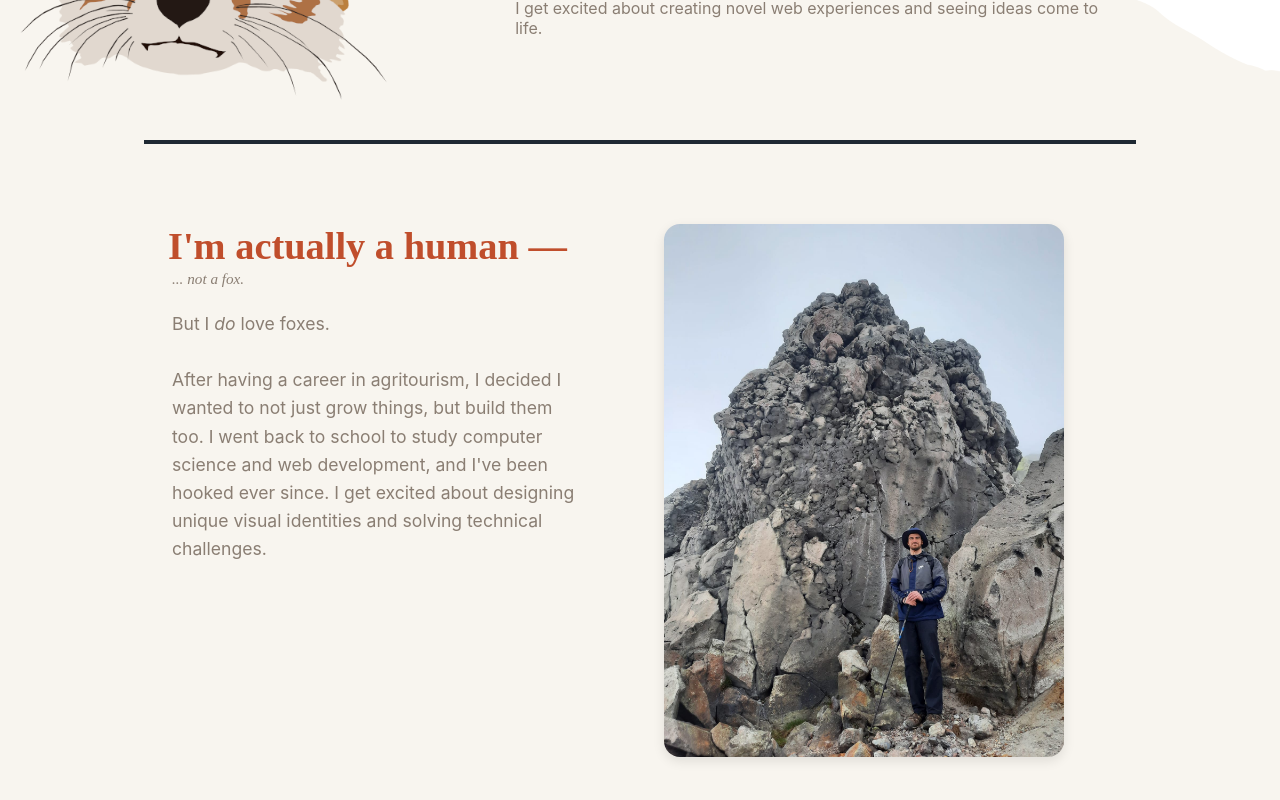
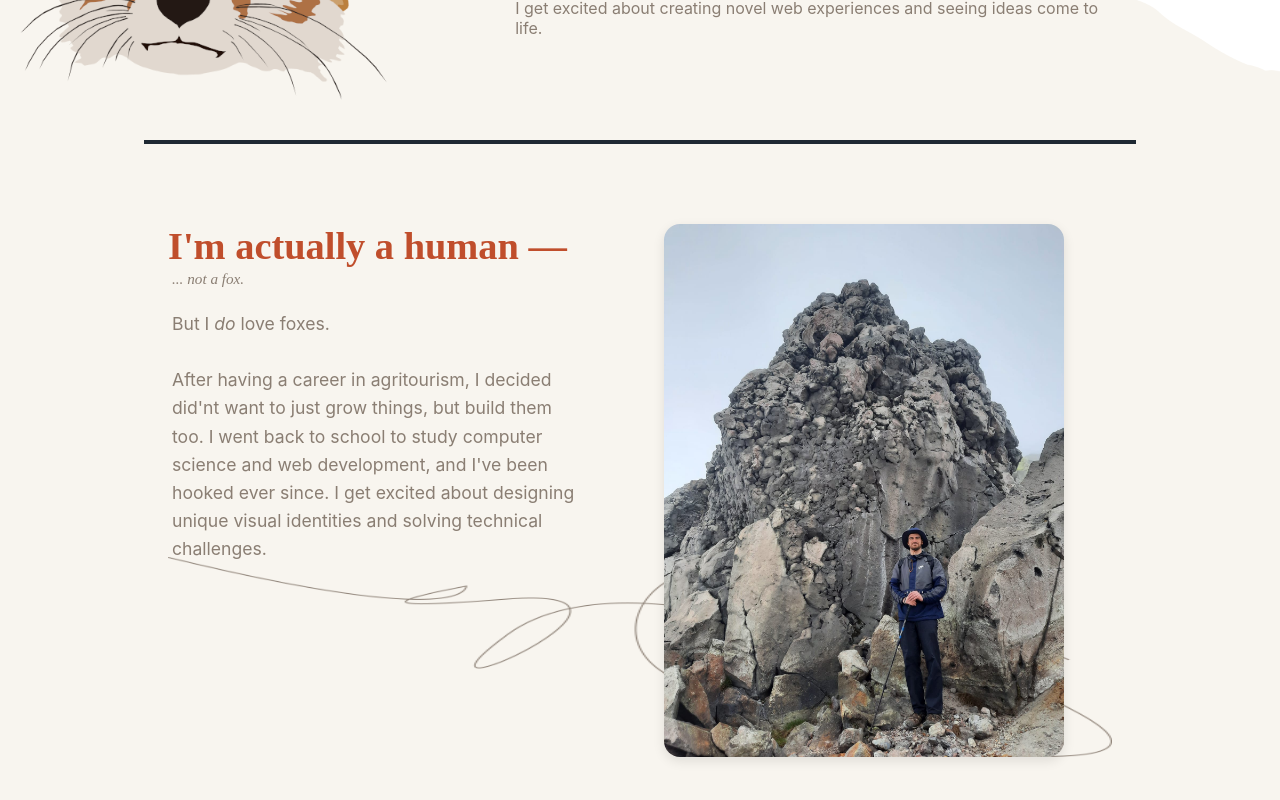
Before and after one commit to SpaceJamDVD/portfolio, a React (Vite) app: page / in a window 1280 px wide. Shown: the part 618-1418 px from the top of the page. Built offline with nearby package versions, Linux system fonts and the light colour scheme.

Commit message:
revised about section

```diff
--- a/src/features/portfolio/components/About/About.module.css
+++ b/src/features/portfolio/components/About/About.module.css
@@ -1,11 +1,42 @@
 .about {
+  margin: 80px auto;
+  max-width: 1200px;
+  padding: 0 24px;
+  position: relative;
+}
+
+.contentContainer {
   display: grid;
   grid-template-columns: 1fr 1fr;
   gap: 48px;
-  margin: 80px auto;
-  max-width: 1200px;
-  padding: 0 24px;
   align-items: start;
+}
+
+.squiggleContainer {
+  position: absolute;
+  top: 0;
+  left: 24px;
+  right: 24px;
+  bottom: 0;
+  pointer-events: none;
+}
+
+.squiggle {
+  position: absolute;
+  bottom: 1%; /* Adjust this - 40% up from bottom should be around end of text */
+  left: 0;
+  width: 100%; /* Spans across both columns but not full width */
+  height: 200px;
+  z-index: 1;
+}
+
+.photo {
+  position: relative;
+  z-index: 2; /* Above squiggle */
+  width: 100%;
+  max-width: 400px;
+  border-radius: 16px;
+  box-shadow: 0 4px 12px rgba(0, 0, 0, 0.1);
 }
 
 .text {
@@ -13,6 +44,7 @@
   flex-direction: column;
   justify-content: flex-start;
   gap: 16px;
+  position: relative; /* Add this so squiggle can position relative to text */
 }
 
 .heading {
--- a/src/features/portfolio/components/About/About.tsx
+++ b/src/features/portfolio/components/About/About.tsx
@@ -1,22 +1,36 @@
+import type React from 'react';
 import styles from './About.module.css';
 
 type Props = {
   heading: string;
   subheading?: string;
-  blurb: string;
+  blurb: React.ReactNode;
   imageSrc: string;
 };
 
 export default function About({ heading, subheading, blurb, imageSrc }: Props) {
   return (
     <section className={styles.about}>
-      <div className={styles.text}>
-        <h2 className={styles.heading}>{heading}</h2>
-        <h3 className={styles.subheading}>{subheading}</h3>
-        <p className={styles.blurb}>{blurb}</p>
+      {/* Container 1: Text and Image */}
+      <div className={styles.contentContainer}>
+        <div className={styles.text}>
+          <h2 className={styles.heading}>{heading}</h2>
+          {subheading && <h3 className={styles.subheading}>{subheading}</h3>}
+          <p className={styles.blurb}>{blurb}</p>
+        </div>
+
+        <div className={styles.photoWrapper}>
+          <img
+            src={imageSrc}
+            alt="Portrait of Quin Finocchio"
+            className={styles.photo}
+          />
+        </div>
       </div>
-      <div className={styles.photo}>
-        <img src={imageSrc} alt="Portrait of Quin Finocchio" />
+
+      {/* Container 2: Squiggle overlay */}
+      <div className={styles.squiggleContainer}>
+        <img src="/images/lineart1.png" alt="" className={styles.squiggle} />
       </div>
     </section>
   );
--- a/src/features/portfolio/pages/HomePage/HomePage.tsx
+++ b/src/features/portfolio/pages/HomePage/HomePage.tsx
@@ -23,7 +23,7 @@ export default function HomePage() {
             But I <em>do</em> love foxes.
             <br />
             <br />
-            After having a career in agritourism, I decided I wanted to not just
+            After having a career in agritourism, I decided did'nt want to just
             grow things, but build them too. I went back to school to study
             computer science and web development, and I've been hooked ever
             since. I get excited about designing unique visual identities and
```
Also changed, not shown: public/images/lineart1.png (added).
